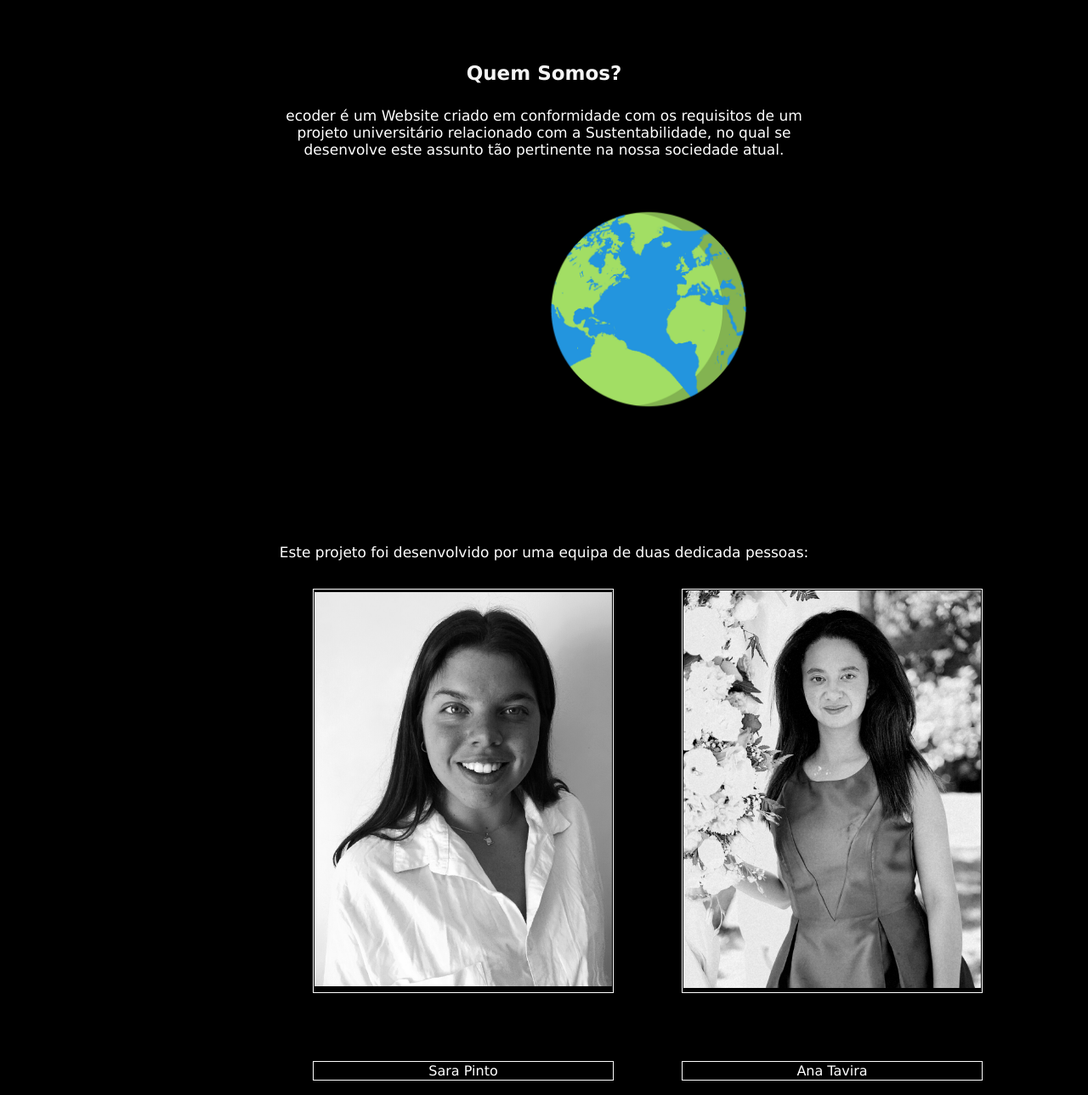
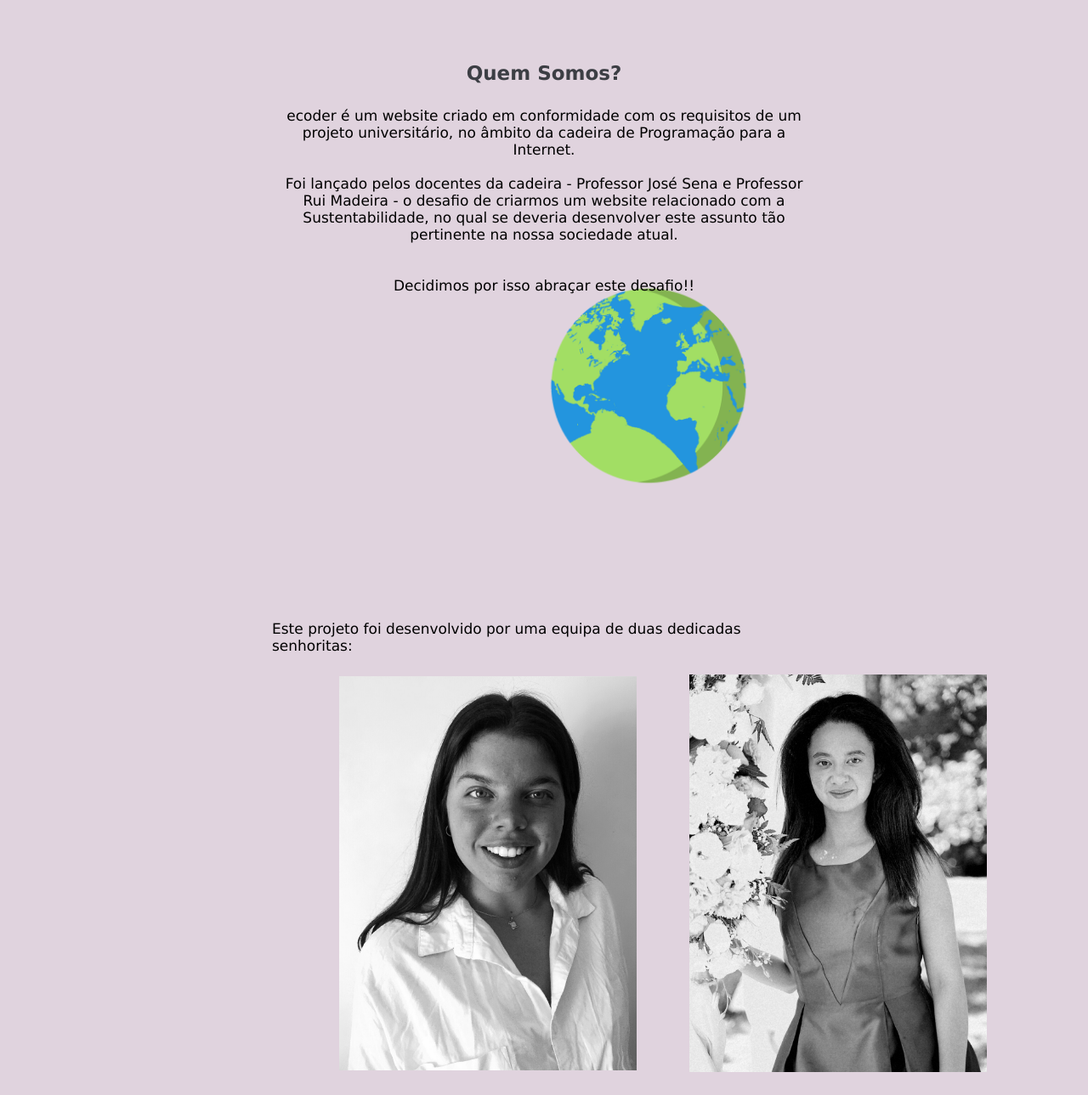
Before and after one commit to AnaTavira/ProjetoPI, a plain HTML site: page we.html in a window 1280 px wide. Shown: the part 99-1388 px from the top of the page at 85% size. Drawn offline with Linux system fonts and the light colour scheme.

Commit message:
Está feito

```diff
--- a/styles/style_we.css
+++ b/styles/style_we.css
@@ -1,7 +1,7 @@
 /* DEFINIÇÃO DA COR DA WEB PAGE E DO TIPO DE LETRA */
 body {
     font-family: Verdana, Geneva, Tahoma, sans-serif;
-    background-color: black;
+    background-color:#e0d3de;
     color:#454851;
     height: 7000px;
 }
@@ -16,7 +16,7 @@ body {
 
 /* PARA ADICIONAR O FUNDO ESCURO AO TOPO DA BARRA DE NAVEGAÇÃO */
 .topnav {
-    background-color: #121212;
+    background-color: #454851;
     box-shadow: white;
     overflow: hidden;
     height: 2.5cm;
@@ -58,7 +58,7 @@ body {
 .who {
     font-size: 23px;
     font-family: Verdana, Geneva, Tahoma, sans-serif;
-    color: whitesmoke;
+    color: #3c3e44;
 
     float: none;
     position: absolute;
@@ -67,10 +67,11 @@ body {
     text-align: center;
 }
 
+/* DEFINIR ALGUMAS PROPRIEDADES DO TEXTO */
 .text {
     font-size: 17px;
     font-family: Verdana, Geneva, Tahoma, sans-serif;
-    color: white;
+    color: black;
 
     float: none;
     position: absolute;
@@ -78,21 +79,23 @@ body {
     transform: translate(-50%, 0%);
 }
 
+/* FORMATAÇÃO DAS IMAGENS */
 .we{
     align-content: center;
     width:350px;
 }
 
+/* DEFINIÇÃO DE ALGUMAS PROPRIEDADES IMPORTANTES DA TABELA*/
 table{
-    padding-top: 120px;
-    padding-left: 280px;
+    padding-top: 150px;
+    padding-left: 330px;
     box-align: center;
 }
 
 th, td{
     width: 150px;
-    border: 1px solid white;
+    border: 0px;
 
     text-align: center;
-    color: white;;
+    color: black;
 }
--- a/we.html
+++ b/we.html
@@ -7,7 +7,7 @@
     <meta http-equiv="X-UA-Compatible" content="ie=edge">
 
     <link rel="stylesheet" type="text/css" href="styles/style_we.css">
-    <link rel=“icon” type=“image/png” href="/images/icon2.png">
+    <link rel="icon" type=“image/png” href="/images/icon2.png">
     <title>ecoder</title>
 
 </head>
@@ -25,33 +25,35 @@
 
         <!-- QUEM SOMOS? À DIREITA -->
         <div class="topnav-right">
-            <a href="#about"> Quem Somos </a>
+            <a href="/we.html"> Quem Somos </a>
         </div>
     </header>
 
     <!-- O PORQUÊ DO SITE-->
     <article>
         <h1 class="who" style="padding-top: 145px">Quem Somos? </h1>
-        <p class="text" align="center" style="padding-top: 200px">ecoder é um Website criado em conformidade com os requisitos
-            de um projeto universitário relacionado com a Sustentabilidade, no qual se desenvolve este assunto tão pertinente na
-            nossa sociedade atual. </p>
+        <p class="text" align="center" style="padding-top: 200px">ecoder é um website criado em conformidade com os requisitos
+            de um projeto universitário, no âmbito da cadeira de Programação para a Internet.<br/><br/> Foi lançado pelos docentes da
+            cadeira - Professor José Sena e Professor Rui Madeira - o desafio de criarmos um website relacionado com a
+            Sustentabilidade, no qual se deveria desenvolver este assunto tão pertinente na nossa sociedade atual.<br/><br/><br/>
+            Decidimos por isso abraçar este desafio!!</p>
     </article>
     <div>
-        <img class="earth" src="/images/earth5.png"  style="padding-top: 330px; padding-left: 630px" width="250" />
+        <img class="earth" src="/images/earth5.png"  style="padding-top: 420px; padding-left: 630px;" width="250" />
     </div>
 
     <!-- AUTORES -->
-    <p class="text" align="left" style="padding-top: 130px">Este projeto foi desenvolvido por uma equipa de duas dedicada
-        pessoas:</p>
+    <p class="text" align="left" style="padding-top: 130px">Este projeto foi desenvolvido por uma equipa de duas dedicadas
+        senhoritas:</p>
     <div>
-        <table cellspacing="80">
+        <table cellspacing="60">
             <tr>
                 <td><img class="we" src="/images/sarapinto.jpeg"></img></td>
                 <td><img class="we" src="/images/anatavira.jpg"></img></td>
             </tr>
             <tr>
-                <td> Sara Pinto </td>
-                <td> Ana Tavira </td>
+                <td> Big Boss <br/><br/> Sara Pinto </td>
+                <td> Boss <br/><br/> Ana Tavira </td>
             </tr>
         </table>
     </div>
```
